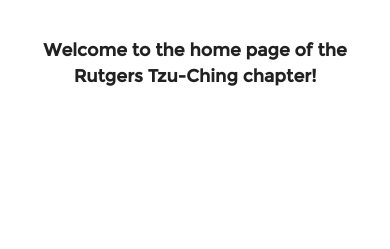
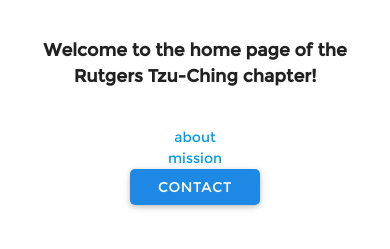
Before and after one commit to rutgersTC/rutgerstc.github.io, a plain HTML site: page index.html at #!/main in a window 390 px wide. Shown: the part 527-776 px from the top of the page. Drawn offline with Linux system fonts and the light colour scheme.

Commit message:
added links to main page on mobile

```diff
--- a/index.html
+++ b/index.html
@@ -33,8 +33,8 @@
             <a href="#!" class="brand-logo pad-left hide-on-small-and-down"><b>RUTC</b></a>
             <a href="#!" class="brand-logo hide-on-med-and-up"><b>RUTC</b></a>
             <ul class="right hide-on-med-and-down">
-                <li><a href="#about">about</a></li>
-                <li><a href="#mission">mission</a></li>
+                <li><a href="#about"><b>about</b></a></li>
+                <li><a href="#mission"><b>mission</b></a></li>
                 <li><a href="#contact" class="btn waves-effect waves-light">contact</a></li>
             </ul>
         </div>
--- a/views/main.html
+++ b/views/main.html
@@ -1,9 +1,6 @@
 <div class="container">
     <h1 class="center"><b>Rutgers Tzu-Ching</b></h1>
     <div class="center one-br">
-        <!--<a href="https://www.rutgers.edu/" target="_blank">-->
-            <!--<img src="assets/images/rutgers-logo.png" class="responsive-img" alt="rutgers logo" width="225px">-->
-        <!--</a>-->
         <a href="https://www.tzuchi.us/" target="_blank">
             <img src="assets/images/tc-logo.jpg" class="responsive-img" alt="tzu-chi logo">
         </a>
@@ -12,4 +9,11 @@
         <h5 class="one-br green-font"><b>(慈青)</b></h5>
         <p class="larger"><b>Welcome to the home page of the Rutgers Tzu-Ching chapter!</b></p>
     </div>
+    <div class="hide-on-med-and-up">
+        <ul class="center">
+            <li><a href="#about">about</a></li>
+            <li><a href="#mission">mission</a></li>
+            <li><a href="#contact" class="btn waves-effect waves-light">contact</a></li>
+        </ul>
+    </div>
 </div>
```
